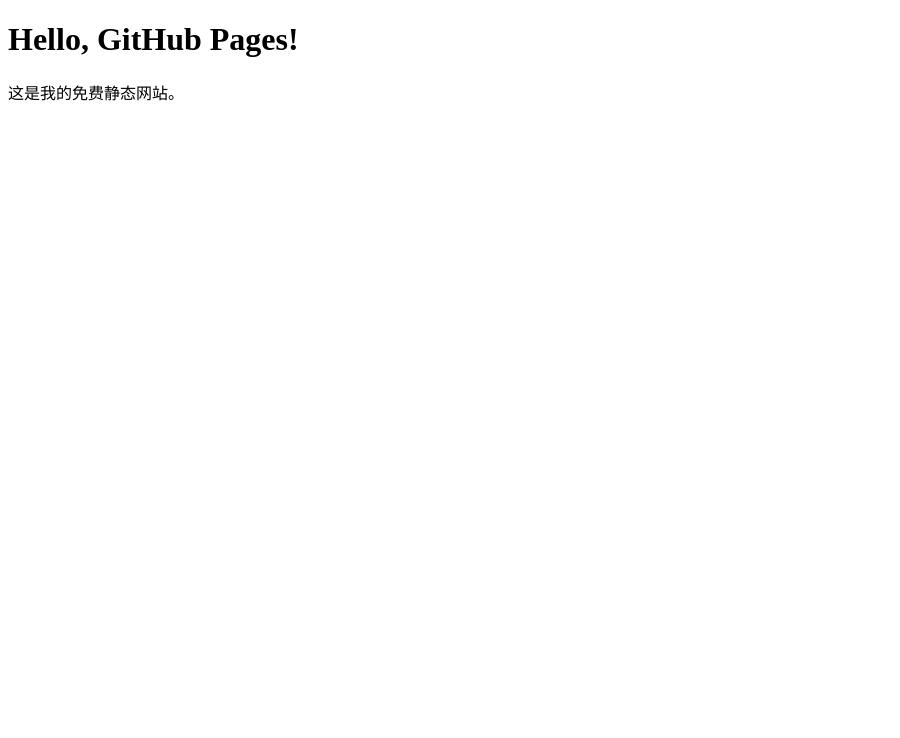
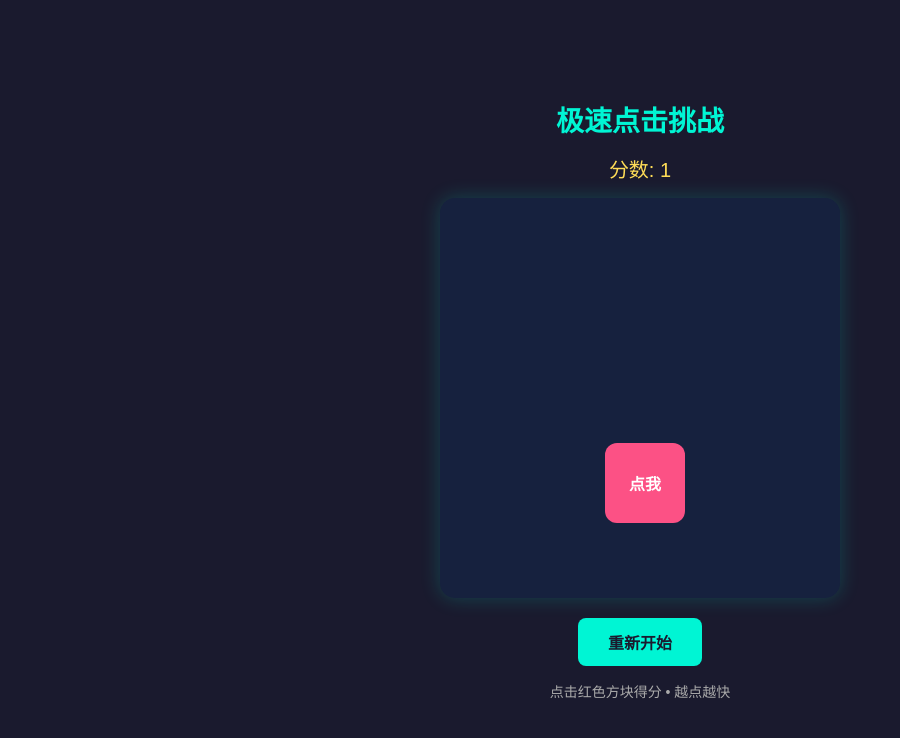
Before and after one commit to jmdmmc/jmdmmc.github.io, a plain HTML site: page index.html in a window 1280 px wide. Shown: the whole page, without its empty margins (0-900 px from the left). Drawn offline with Linux system fonts and the light colour scheme.

Commit message:
Revamp index.html for a click challenge game

```diff
--- a/index.html
+++ b/index.html
@@ -1,11 +1,144 @@
 <!DOCTYPE html>
-<html>
+<html lang="zh-CN">
 <head>
     <meta charset="UTF-8">
-    <title>我的GitHub网站</title>
+    <meta name="viewport" content="width=device-width, initial-scale=1.0">
+    <title>极速点击挑战</title>
+    <style>
+        * {
+            margin: 0;
+            padding: 0;
+            box-sizing: border-box;
+            font-family: Arial, sans-serif;
+            user-select: none;
+        }
+
+        body {
+            background: #1a1a2e;
+            color: white;
+            display: flex;
+            flex-direction: column;
+            align-items: center;
+            justify-content: center;
+            min-height: 100vh;
+            padding: 20px;
+        }
+
+        .container {
+            text-align: center;
+            max-width: 400px;
+            width: 100%;
+        }
+
+        h1 {
+            font-size: 28px;
+            margin-bottom: 10px;
+            color: #00f5d4;
+        }
+
+        .score {
+            font-size: 20px;
+            margin: 15px 0;
+            color: #ffdd57;
+        }
+
+        #gameBox {
+            width: 100%;
+            aspect-ratio: 1/1;
+            background: #16213e;
+            border-radius: 15px;
+            position: relative;
+            overflow: hidden;
+            box-shadow: 0 0 20px rgba(0, 245, 212, 0.2);
+            cursor: pointer;
+        }
+
+        #block {
+            width: 80px;
+            height: 80px;
+            background: #e94560;
+            border-radius: 12px;
+            position: absolute;
+            transition: 0.1s;
+            display: flex;
+            align-items: center;
+            justify-content: center;
+            font-size: 16px;
+            font-weight: bold;
+        }
+
+        .btn {
+            margin-top: 20px;
+            padding: 12px 30px;
+            font-size: 16px;
+            background: #00f5d4;
+            color: #1a1a2e;
+            border: none;
+            border-radius: 8px;
+            cursor: pointer;
+            font-weight: bold;
+        }
+
+        .btn:hover {
+            opacity: 0.9;
+        }
+
+        .tips {
+            margin-top: 15px;
+            font-size: 14px;
+            color: #aaa;
+        }
+    </style>
 </head>
 <body>
-    <h1>Hello, GitHub Pages!</h1>
-    <p>这是我的免费静态网站。</p>
+    <div class="container">
+        <h1>极速点击挑战</h1>
+        <div class="score">分数: <span id="score">0</span></div>
+        <div id="gameBox">
+            <div id="block">点我</div>
+        </div>
+        <button class="btn" onclick="restart()">重新开始</button>
+        <div class="tips">点击红色方块得分 • 越点越快</div>
+    </div>
+
+    <script>
+        let score = 0;
+        const box = document.getElementById('gameBox');
+        const block = document.getElementById('block');
+        const scoreText = document.getElementById('score');
+
+        // 随机位置 + 随机颜色
+        function randomPos() {
+            const maxX = box.clientWidth - block.offsetWidth;
+            const maxY = box.clientHeight - block.offsetHeight;
+            const x = Math.random() * maxX;
+            const y = Math.random() * maxY;
+
+            // 随机亮色
+            const colors = ['#e94560', '#ff2e63', '#f6416c', '#ff5e7d', '#fc5185'];
+            const color = colors[Math.floor(Math.random() * colors.length)];
+
+            block.style.left = x + 'px';
+            block.style.top = y + 'px';
+            block.style.background = color;
+
+            // 分数增加
+            score++;
+            scoreText.textContent = score;
+        }
+
+        // 点击方块触发
+        block.addEventListener('click', randomPos);
+
+        // 重新开始
+        function restart() {
+            score = 0;
+            scoreText.textContent = 0;
+            randomPos();
+        }
+
+        // 初始化
+        window.onload = randomPos;
+    </script>
 </body>
 </html>
```
